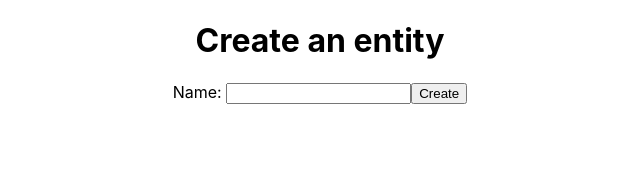
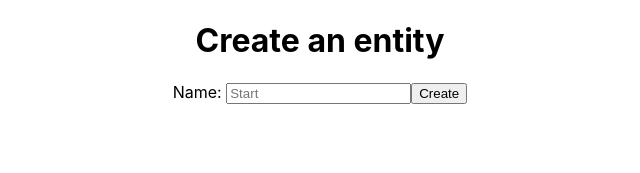
Before and after one commit to silviaserafini/borcbook, a React (Create React App) app: page /create in a window 1280 px wide. Shown: the top 173 px of the page, without its empty margins (320-960 px from the left). Built offline with nearby package versions, Linux system fonts and the light colour scheme.

Commit message:
updated Create

```diff
--- a/src/App.js
+++ b/src/App.js
@@ -63,6 +63,12 @@ class App extends Component {
         }
     };
 
+    createEntity = (entity) => {
+        const updateEntities = JSON.parse(JSON.stringify(this.state.entities));
+        updateEntities.push(entity);
+        this.setState({ entities: updateEntities });
+    };
+
     render() {
         return (
             <BrowserRouter>
@@ -72,7 +78,16 @@ class App extends Component {
                         exact
                         render={() => <Home entities={this.state.entities} />}
                     />
-                    <Route path="/create" exact component={Create} />
+                    <Route
+                        path="/create"
+                        exact
+                        render={(matchProps) => (
+                            <Create
+                                createEntity={this.createEntity}
+                                {...matchProps}
+                            />
+                        )}
+                    />
                     <Route path="/join" exact component={Join} />
                     <Route
                         path="/overview/:id"
--- a/src/Create.js
+++ b/src/Create.js
@@ -1,14 +1,35 @@
 import React, { Component } from 'react';
 
 class Create extends Component {
+    state = {
+        name: '',
+    };
+
+    changeName = (event) => {
+        this.setState({ name: event.target.value });
+    };
+    createEntity = (event) => {
+        event.preventDefault();
+        const entity = {
+            id: 3,
+            name: this.state.name,
+            reservations: [],
+        };
+        this.props.createEntity(entity);
+    };
+
     render() {
         return (
             <div>
                 <h1>Create an entity</h1>
-                <form>
+                <form onSubmit={this.createEntity}>
                     <label>Name: </label>
-                    <input />
-                    <button>Create</button>
+                    <input
+                        value={this.state.name}
+                        onChange={this.changeName}
+                        placeholder="Start"
+                    />
+                    <button type="submit">Create</button>
                 </form>
             </div>
         );
```
